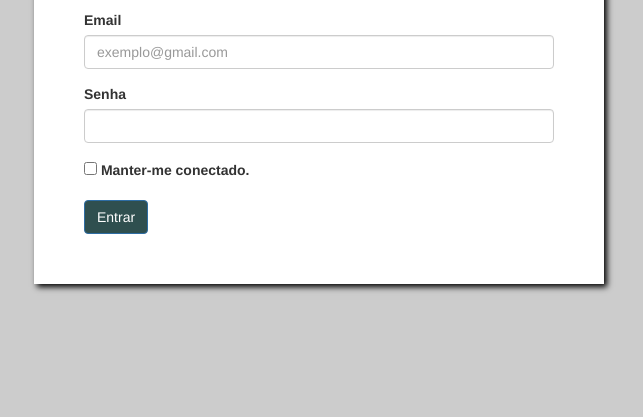
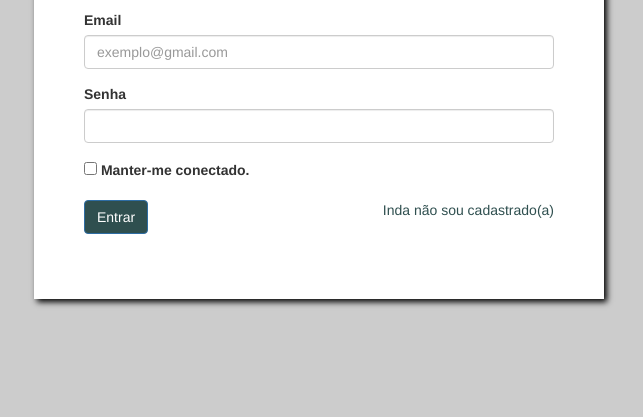
Before and after one commit to pedro162/loja_virtual, a PHP site: page /home/login in a window 1280 px wide. Shown: the part 383-800 px from the top of the page, without its empty margins (321-964 px from the left). Run offline with PHP 8.4, Linux system fonts and the light colour scheme.

Commit message:
Implementando navegacao no login

```diff
--- a/app/Views/login/login.phtml
+++ b/app/Views/login/login.phtml
@@ -22,5 +22,8 @@
         <input class="form-check-input" type="checkbox" name="manter"> Manter-me conectado.
       </label>
     </div>
-    <button type="submit" class="btn btn-primary">Entrar</button>
+    <div class="form-group rodape">
+        <button type="submit" class="btn btn-primary">Entrar</button>
+        <a href="/home/cadastro" class="link">Inda não sou cadastrado(a)</a>
+    </div>
 </form>
--- a/public/styles/more_styles/menu_header_site/loja_styles.css
+++ b/public/styles/more_styles/menu_header_site/loja_styles.css
@@ -31,6 +31,8 @@ body{
 nav ul li a{
     color: #fff;
 }
+
+
 .login ul li a:hover{
     color: #fff;
     border: 2px solid #fff;
@@ -191,3 +193,15 @@ nav ul li a{
     width: 70%;
     margin-bottom: 50px;
 }
+
+#login a{
+    color: #2F4F4F;
+    margin-left: 25px;
+    text-align: right;
+}
+
+#login .rodape{
+    display: flex;
+    flex-direction: row;
+    justify-content: space-between;
+}
```
